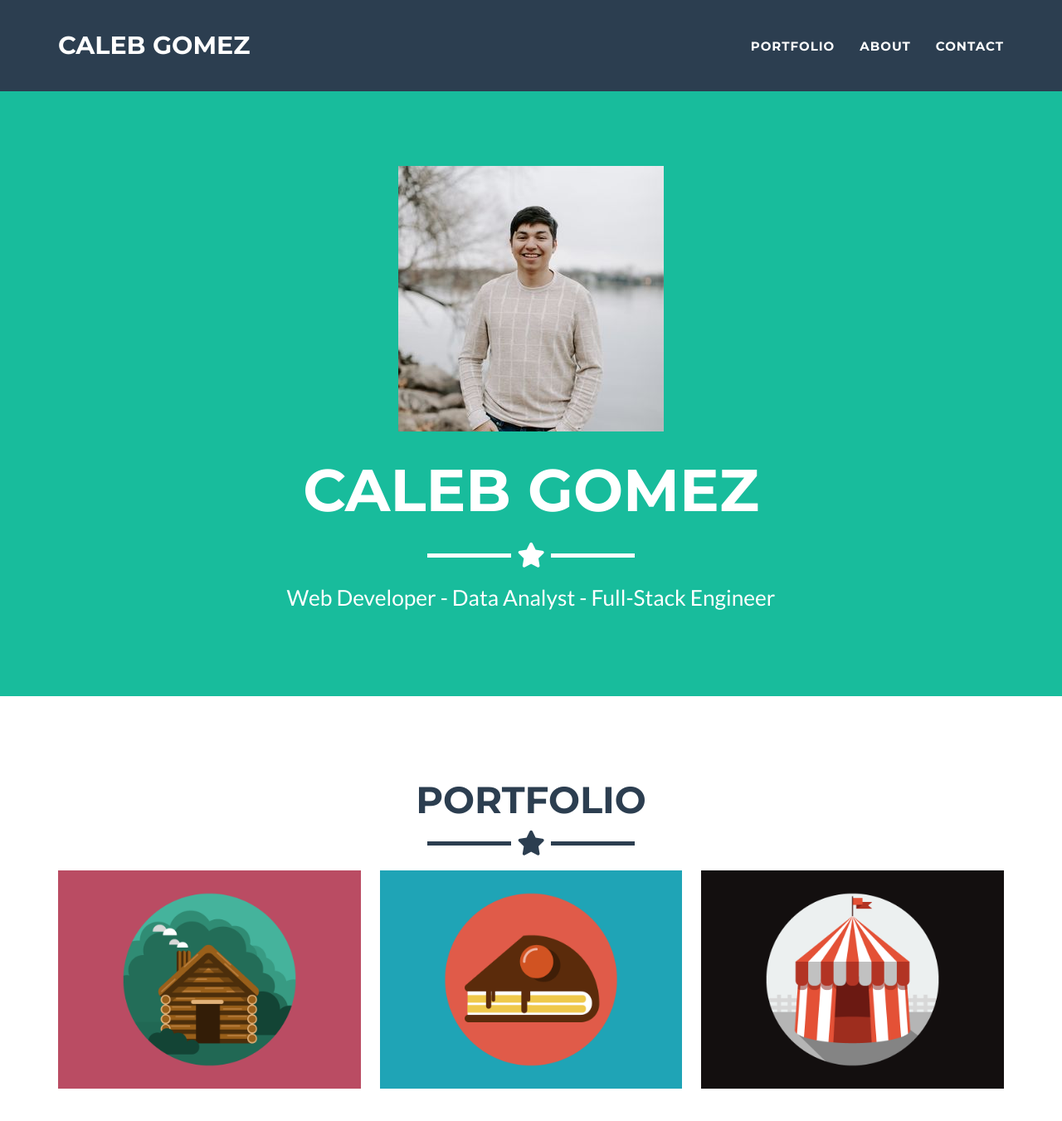
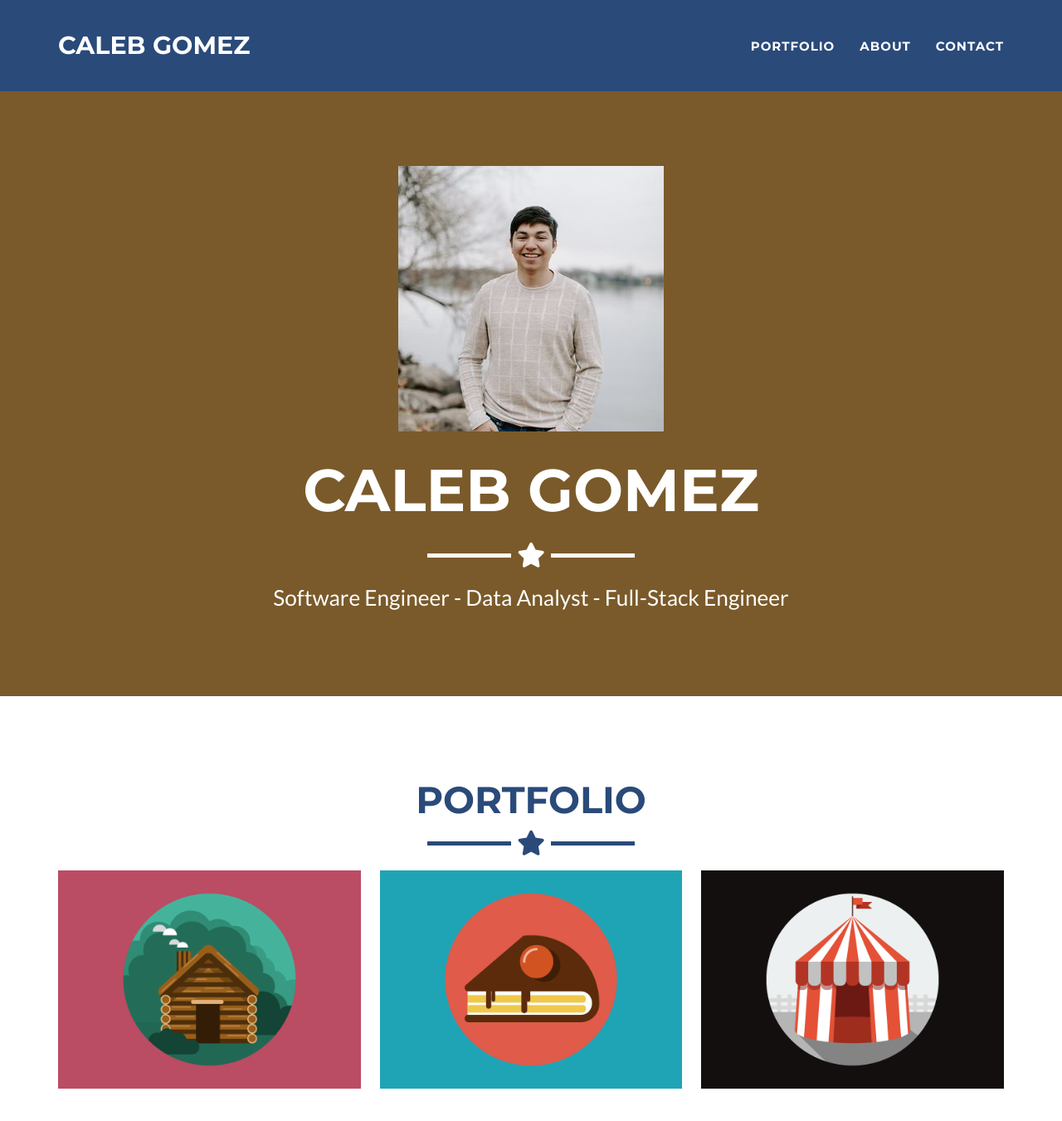
Before and after one commit to dcg1262/dcg1262.github.io, a Jekyll site: the page built from _posts/2014-07-18-project-1.markdown, in a window 1280 px wide and 1400 px high. Shown: the top 1351 px of the window at 83% size. Built offline with Jekyll 4.4.1, drawn with Linux system fonts in a browser that asks for light colours.

Commit message:
Changed Colors

```diff
--- a/_config.yml
+++ b/_config.yml
@@ -4,7 +4,7 @@ email: dcg1262@outlook.com
 url: https://calebgomez.github.io
 description: "Caleb Gomez’s personal resume and portfolio site — highlighting technical skills, impactful projects, and a passion for building purposeful tech."
 keywords: "Caleb Gomez, software engineer, web developer, data science, full-stack developer, campus missionary, Squarespace, HTML, CSS, JavaScript, GitHub Pages"
-skills: "Web Developer - Data Analyst - Full-Stack Engineer"
+skills: "Software Engineer - Data Analyst - Full-Stack Engineer"
 meta_author: Gomez Caleb
 
 # Google webmaster tools
@@ -25,9 +25,9 @@ disqus_shortname: myshortname
 
 # Color settings (hex-codes without the leading hash-tag)
 color:
-  primary: 18bc9c #80B3FF
+  primary: 7a5a2a #80B3FF
   primary-rgb: "24,288,156" #"128,179,255"
-  secondary: 2c3e50 #FD6E8A
+  secondary: 2a4a7a #2c3e50 #FD6E8A
   secondary-dark: 233140 #A2122F
 
 # Footer settings
```
